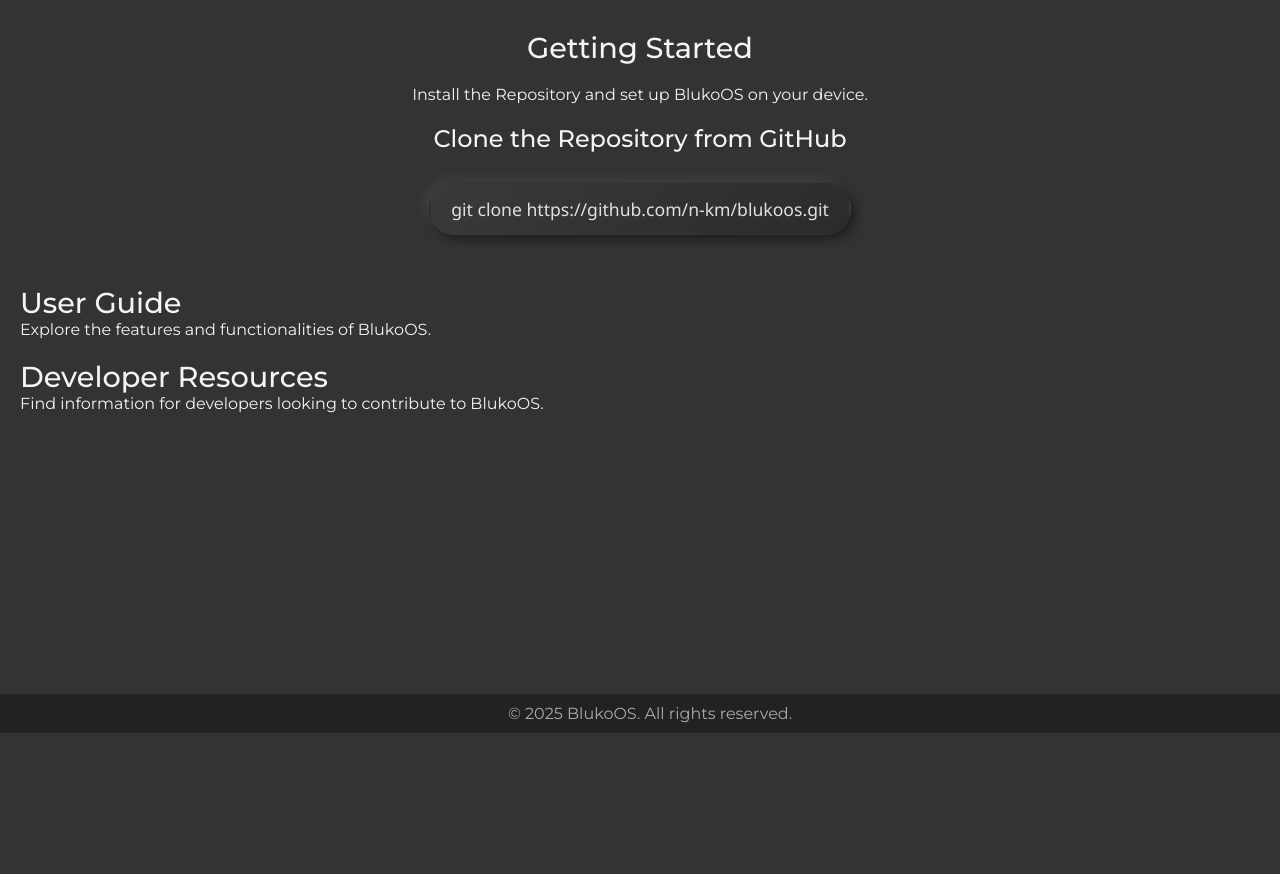
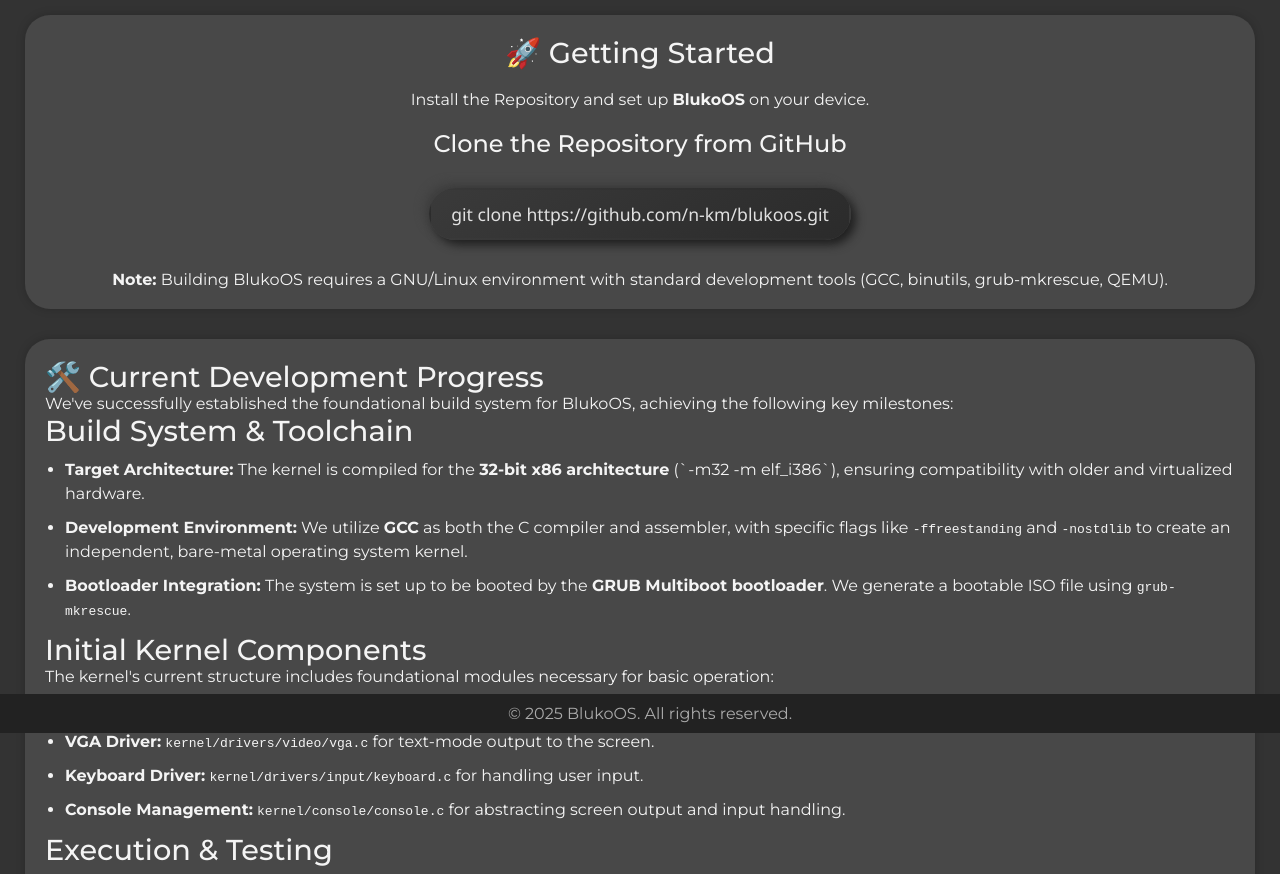
Before and after one commit to n-km/blukoos, a plain HTML site: page docs/index.html in a window 1280 px wide. Shown: the part 67-941 px from the top of the page. Drawn offline with Linux system fonts and the light colour scheme.

Commit message:
docs: changed style of section, added content

```diff
--- a/docs/index.html
+++ b/docs/index.html
@@ -34,19 +34,54 @@
     <div class="menu-backpanel" id="backpanel" onclick="closeMenu()"></div>
     <main>
     <section class="banner">
-            <h2>Getting Started</h2>
-            <p>Install the Repository and set up BlukoOS on your device.</p>
+        <h2>🚀 Getting Started</h2>
+        <p>Install the Repository and set up <b>BlukoOS</b> on your device.</p>
         <h4>Clone the Repository from GitHub</h4>
         <button id="repoLink" onclick="copyToClipboard()">
             git clone https://github.com/n-km/blukoos.git
         </button>
+        <p class="note"><b>Note:</b> Building BlukoOS requires a GNU/Linux environment with standard development tools (GCC, binutils, grub-mkrescue, QEMU).</p>
     </section>
+
+    <section class="progress">
+        <h2>🛠️ Current Development Progress</h2>
+        <p>We've successfully established the foundational build system for BlukoOS, achieving the following key milestones:</p>
+
+        <div class="progress-details">
+            <h3>Build System & Toolchain</h3>
+            <ul>
+                <li><strong>Target Architecture:</strong> The kernel is compiled for the <b>32-bit x86 architecture</b> (`-m32 -m elf_i386`), ensuring compatibility with older and virtualized hardware.</li>
+                <li><strong>Development Environment:</strong> We utilize <b>GCC</b> as both the C compiler and assembler, with specific flags like <code>-ffreestanding</code> and <code>-nostdlib</code> to create an independent, bare-metal operating system kernel.</li>
+                <li><strong>Bootloader Integration:</strong> The system is set up to be booted by the <b>GRUB Multiboot bootloader</b>. We generate a bootable ISO file using <code>grub-mkrescue</code>.</li>
+            </ul>
+        </div>
+
+        <div class="progress-details">
+            <h3>Initial Kernel Components</h3>
+            <p>The kernel's current structure includes foundational modules necessary for basic operation:</p>
+            <ul>
+                <li><strong>Core Kernel:</strong> <code>kernel/kernel.c</code> serves as the main entry point for the OS.</li>
+                <li><strong>VGA Driver:</strong> <code>kernel/drivers/video/vga.c</code> for text-mode output to the screen. </li>
+                <li><strong>Keyboard Driver:</strong> <code>kernel/drivers/input/keyboard.c</code> for handling user input.</li>
+                <li><strong>Console Management:</strong> <code>kernel/console/console.c</code> for abstracting screen output and input handling.</li>
+            </ul>
+        </div>
+
+        <div class="progress-details">
+            <h3>Execution & Testing</h3>
+            <ul>
+                <li><strong>Virtualization:</strong> We use <b>QEMU</b> (`qemu-system-i386`) to reliably test and run the generated bootable ISO in a controlled virtual environment.</li>
+                <li><strong>Build Commands:</strong> The <b>Makefile</b> provides clear commands for building (<code>make all</code>), running (<code>make run</code>), and cleaning the project (<code>make clean</code>).</li>
+            </ul>
+        </div>
+    </section>
+
     <section>
-            <h2>User Guide</h2>
+        <h2>📚 User Guide</h2>
         <p>Explore the features and functionalities of BlukoOS.</p>
     </section>
     <section>
-            <h2>Developer Resources</h2>
+        <h2>🧑‍💻 Developer Resources</h2>
         <p>Find information for developers looking to contribute to BlukoOS.</p>
     </section>
 </main>
--- a/docs/styles/main.css
+++ b/docs/styles/main.css
@@ -67,6 +67,22 @@
     align-items: center;
     text-align: center;
 }
+main section {
+    background-color: rgba(255, 255, 255, 0.1);
+    border-radius: 25px;
+    padding: 20px;
+    margin: 5px;
+    box-shadow: 0 0 10px rgba(0, 0, 0, 0.2);
+}
+main section ul {
+    margin-left: 20px;
+    margin-top: 10px;
+    list-style-type: disc;
+}
+main section ul li {
+    margin-bottom: 10px;
+    line-height: 1.5;
+}
 
 /* GLOBAL STYLES - FOOTER */
 footer {
@@ -119,6 +135,7 @@
     display: inline-block;
     /* Wichtig für Breite und Padding bei Links */
     width: max-content;
+    max-width: 100%;
     padding: 12px 20px;
     /* Leicht mehr vertikales Padding */
     margin: 10px;
```
Lines whose indentation alone changed are shown as unchanged.
